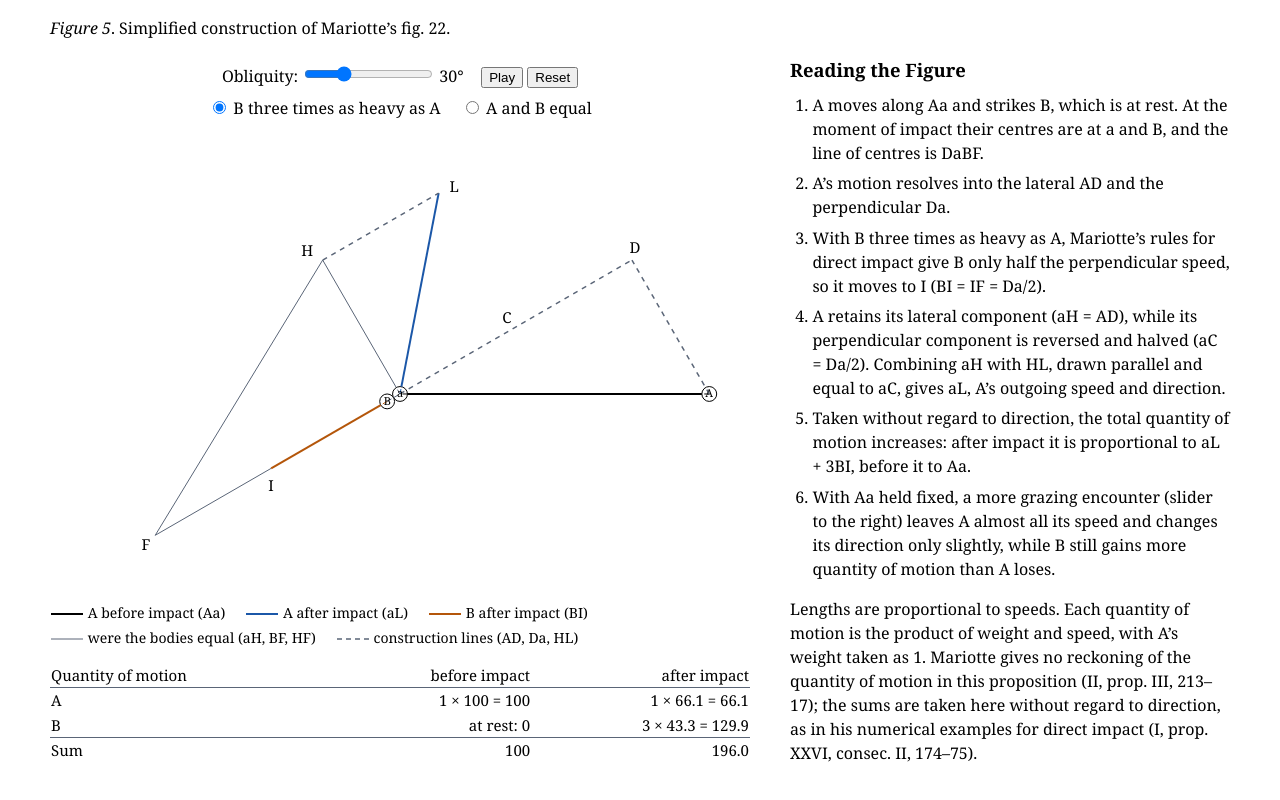
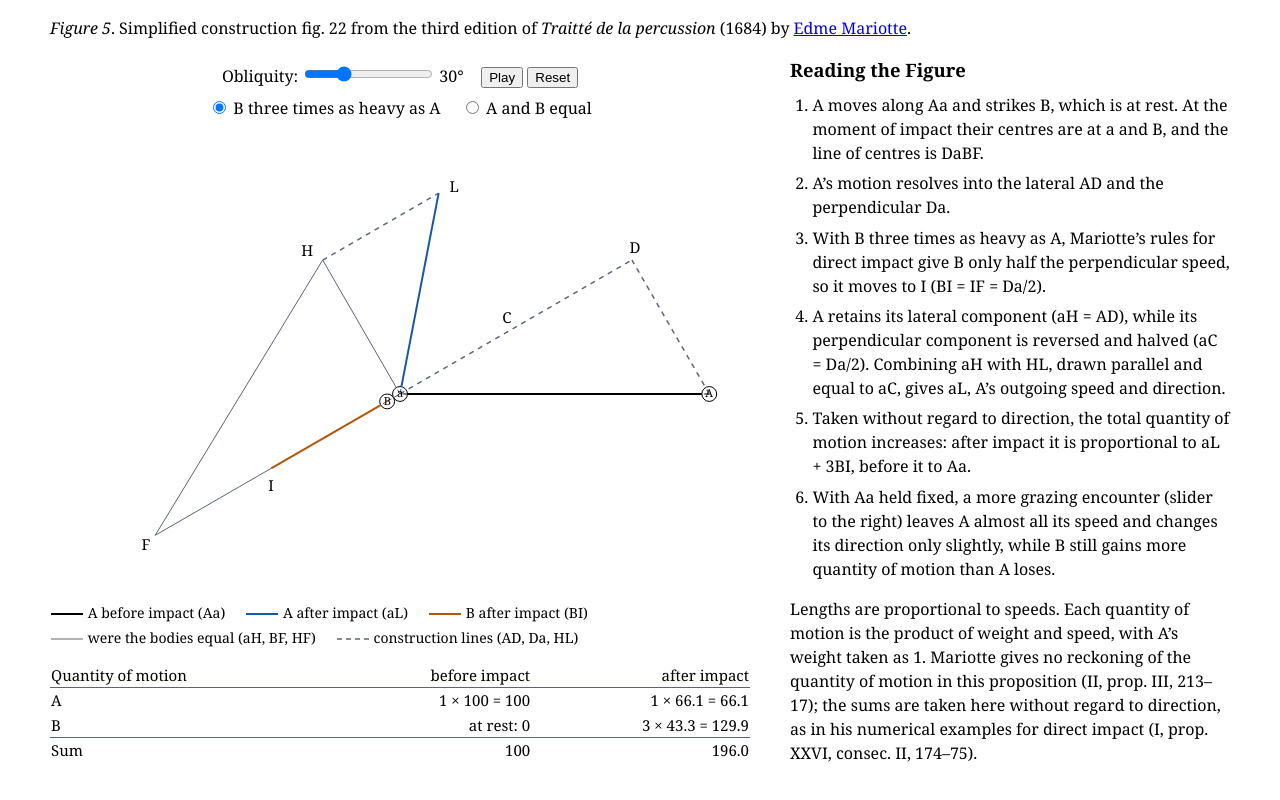
Before and after one commit to OdedZrachia/Oblique_Impact, a plain HTML site: page fig5.html in a window 1280 px wide. Drawn offline with Linux system fonts and the light colour scheme.

Commit message:
Update fig5.html

```diff
--- a/fig5.html
+++ b/fig5.html
@@ -23,7 +23,7 @@ body { font-family: Georgia, 'Times New Roman', serif; line-height: 1.5; margin:
 </head>
 <body>
 <div class="page">
-<p class="caption"><i>Figure 5</i>. Simplified construction of Mariotte’s fig. 22.</p>
+<p class="caption"><i>Figure 5</i>. Simplified construction fig. 22 from the third edition of <i>Traitté de la percussion</i> (1684) by <a href = "https://en.wikipedia.org/wiki/Edme_Mariotte">Edme Mariotte</a>.</p>
 <div class="columns">
 
 <div class="figure">
```
